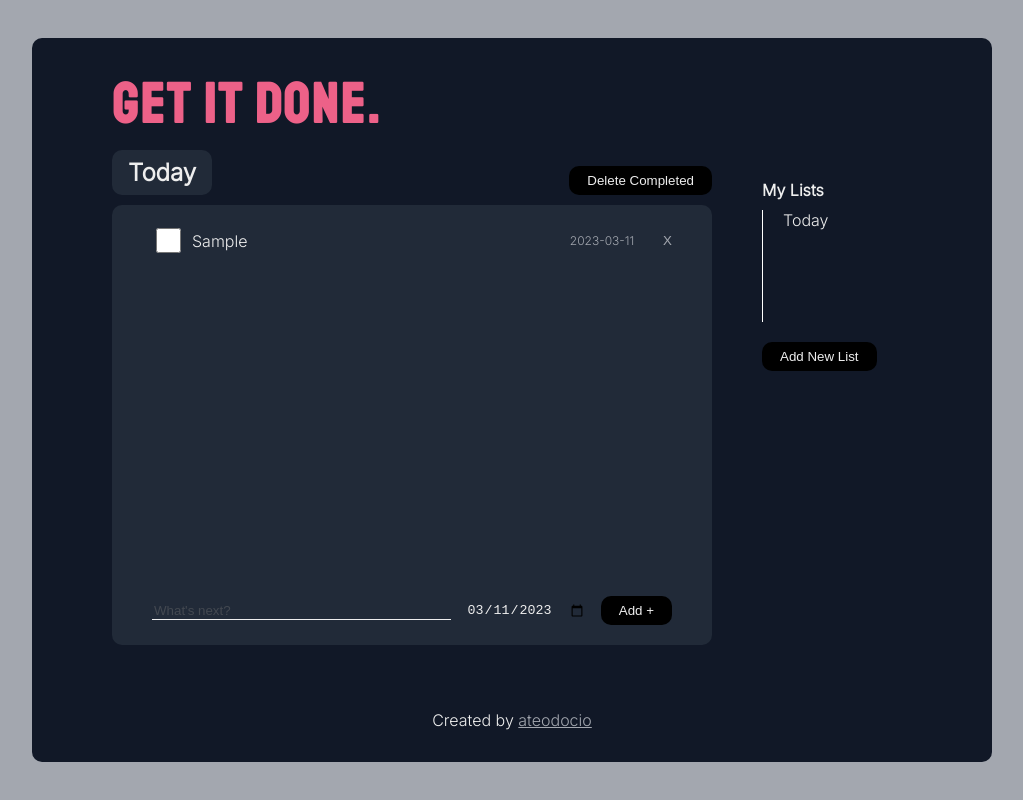
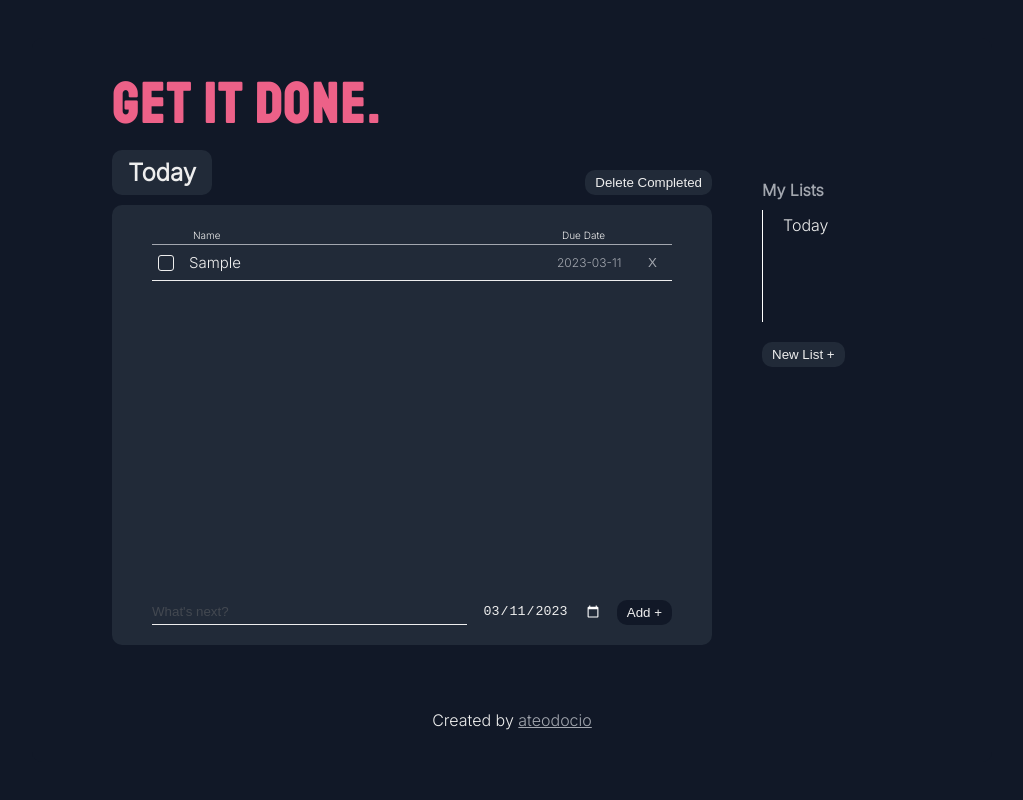
Before and after one commit to ela-codes/get-it-done, a plain HTML site: page index.html in a window 1280 px wide. Both pictures are taken after typing "Sample" into the empty fields and a click on the button "Add +". Shown: the whole page, without its empty margins (128-1151 px from the left). Drawn offline with Linux system fonts and the light colour scheme.

Commit message:
Update styling and color scheme

```diff
--- a/index.html
+++ b/index.html
@@ -26,6 +26,11 @@
                     </div>
                 </div>
                 <div class="list-content">
+                    <div class="content-header">
+                        <div></div>
+                        <div class="name-header">Name</div>
+                        <div class="date-header">Due Date</div>
+                    </div>
 
                     <div class="content-top">
                         <!-- Append here for new list content-->
@@ -52,7 +57,7 @@
                 <div class="sidebar-lists">
                     <!-- Append here for new lists -->
                 </div>
-                <button class="add-list">Add New List</button>
+                <button class="add-list">New List +</button>
             </div>
         </div>
 
--- a/style.css
+++ b/style.css
@@ -5,6 +5,7 @@
     --main-border: 10px;
     --brightpink: #ed6188;
     --offwhite: #eeeeee;
+    --hover-trans: 0.3s;
 }
 
 body, h1, h2, h3, h4 {
@@ -14,7 +15,7 @@ body, h1, h2, h3, h4 {
 
 body {
     font-family: 'Inter', sans-serif;
-    background-color: var(--lightgray);
+    background-color: var(--dark-bg);
     height: 100vh;
     width: 100vw;
     color: var(--offwhite);
@@ -34,9 +35,6 @@ body {
     grid-template: 80px 1fr 80px / 75% 25%;
 }
 
-/* .container div {
-    border: 1px solid white;
-} */
 
 header, footer {
     grid-column: 1 / 3;
@@ -84,45 +82,89 @@ header > h1 {
     border-radius: var(--main-border);
     padding: 20px 40px;
     min-height: 400px;
-    display: flex;
-    flex-direction: column;
-    justify-content: space-between;
+    display: grid;
+    grid-auto-flow: row;
+    grid-template-rows: 20px 1fr;
+}
+.content-top {
+
+}
+.content-header {
+    font-size: 10px;
+    border-bottom: 1px solid var(--lightgray);
+}
+
+.name-header {
+    padding-left: calc(30px + 1em);
 }
 
 .checklist {
     display: grid;
     grid-auto-flow: row;
     grid-template-rows: 1fr;
+    font-size: 15px;
+}
+
+.checklist div,
+.content-header {
+    display: grid;
+    grid-template-columns: 1px 1fr 80px 30px;
+    align-items: center;
 }
 
 .checklist div {
+    border-bottom: 1px solid var(--offwhite);
+    min-height: max-content;
+    padding: 5px 5px;
+}
+
+input[type=checkbox] {
+    visibility: hidden;
+}
+
+label {
+    cursor: pointer;
     display: grid;
-    grid-template-columns: 40px 1fr 80px 30px;
+    grid-auto-flow: column;
+    justify-content: start;
     align-items: center;
 }
 
-input[type=checkbox] {
-    height: 25px;
-    width: 25px;
+input[type="checkbox"] + label:before {
+    border: 1px solid var(--offwhite);
+    content: "\00a0";
+    display: inline-block;
+    font: inherit sans-serif;
+    height: 14px;
+    width: 14px;
+    margin: 0 1em 0 0;
+    vertical-align: top;
+    border-radius: 3px;
 }
 
-input[type=date] {
-    height: min-content;
-    background-color: inherit;
-    color: inherit;
-    border: 0;
-    padding: 0;
+input[type="checkbox"]:checked + label:before {
+    background: var(--brightpink);
+    color: var(--offwhite);
+    content: "\2714";
+    text-align: center;
+    font-size: 15px;
+  }
+
+input[type="checkbox"]:checked + label:after {
+    font-weight: bold;
 }
 
-.due-date {
+label:hover {
+    transition: var(--hover-trans);
+    color: var(--brightpink);
+}
+
+span.due-date {
+    font-size: 12px;
     color: var(--lightgray);
-    font-size: 12px;
-    display: grid;
-    justify-self: center;
 }
 
 .delete-task {
-    padding: 0;
     color: var(--lightgray);
     background-color: inherit;
     border: none;
@@ -132,7 +174,7 @@ input[type=date] {
 
 .delete-task:hover,
 .exit:hover {
-    font-weight: 800;
+    font-weight: 600;
 }
 
 .list-btns {
@@ -147,6 +189,7 @@ input[type=date] {
 /* TASK INPUT UNDER LIST CONTENT */
 
 .new-task-form {
+    padding-top: 30px;
     display: grid;
     grid-template-columns: 1fr;
     grid-auto-flow: column;
@@ -159,12 +202,38 @@ input[type=text] {
     background-color: var(--navy-bg);
     border-bottom: 1px solid var(--offwhite);
     color: var(--ofwhite);
+    padding: 5px 0px;
 }
 
-input[type=text]:hover{
-    border-bottom: 3px solid var(--offwhite);
+
+input[type=text]:focus,
+input[type=date]:focus,
+input[type=date]::-webkit-calendar-picker-indicator:focus {
+    outline: none;
+    border-bottom: 3px solid var(--brightpink);
 }
 
+input[type=date] {
+    height: min-content;
+    background-color: inherit;
+    color: inherit;
+    border: 0;
+    padding: 0;
+    cursor: pointer;
+}
+
+input[type=date]::-webkit-calendar-picker-indicator {
+    filter: invert(1);
+    cursor: pointer;
+}
+
+button.add {
+    background-color: var(--dark-bg);
+}
+
+button.add:hover {
+    background-color: var(--dark-bg)
+}
 
 /* SIDEBAR */
 .sidebar-nav {
@@ -173,6 +242,7 @@ input[type=text]:hover{
 
 .sidebar-title {
     padding-bottom: 10px;
+    color: var(--lightgray)
 }
 
 .sidebar-lists {
@@ -183,13 +253,17 @@ input[type=text]:hover{
 }
 
 .sidebar-item {
+    height: 30px;
     padding-left: 10px;
-    padding-bottom: 10px;
     cursor: pointer;
+    display: grid;
+    align-content: center;
 }
 
 .sidebar-item:hover {
     background-color: var(--navy-bg);
+    transition: var(--hover-trans);
+    color: var(--brightpink);
 }
 
 .add-list {
@@ -257,9 +331,7 @@ input[name="new-list"] {
     text-align: center;
 }
 
-input::placeholder {
-    opacity: 0.4;
-}
+
 
 /* FOOTER */
 a {
@@ -274,15 +346,22 @@ footer {
 
 /* GENERAL ELEMENTS */
 
+input::placeholder {
+    opacity: 0.4;
+}
+
 button {
-    background-color: black;
-    color: var(--off-white);
+    background-color: var(--navy-bg);
+    font-weight: 600px;
+    color: var(--offwhite);
     border-radius: var(--main-border);
     border: none;
-    padding: 7px 18px;
+    padding: 5px 10px;
+    transition: var(--hover-trans);
 }
 
 button:hover{
     cursor: pointer;
     background-color: var(--navy-bg);
+    color: var(--brightpink);
 }
```
Also changed, not shown: main.js.
